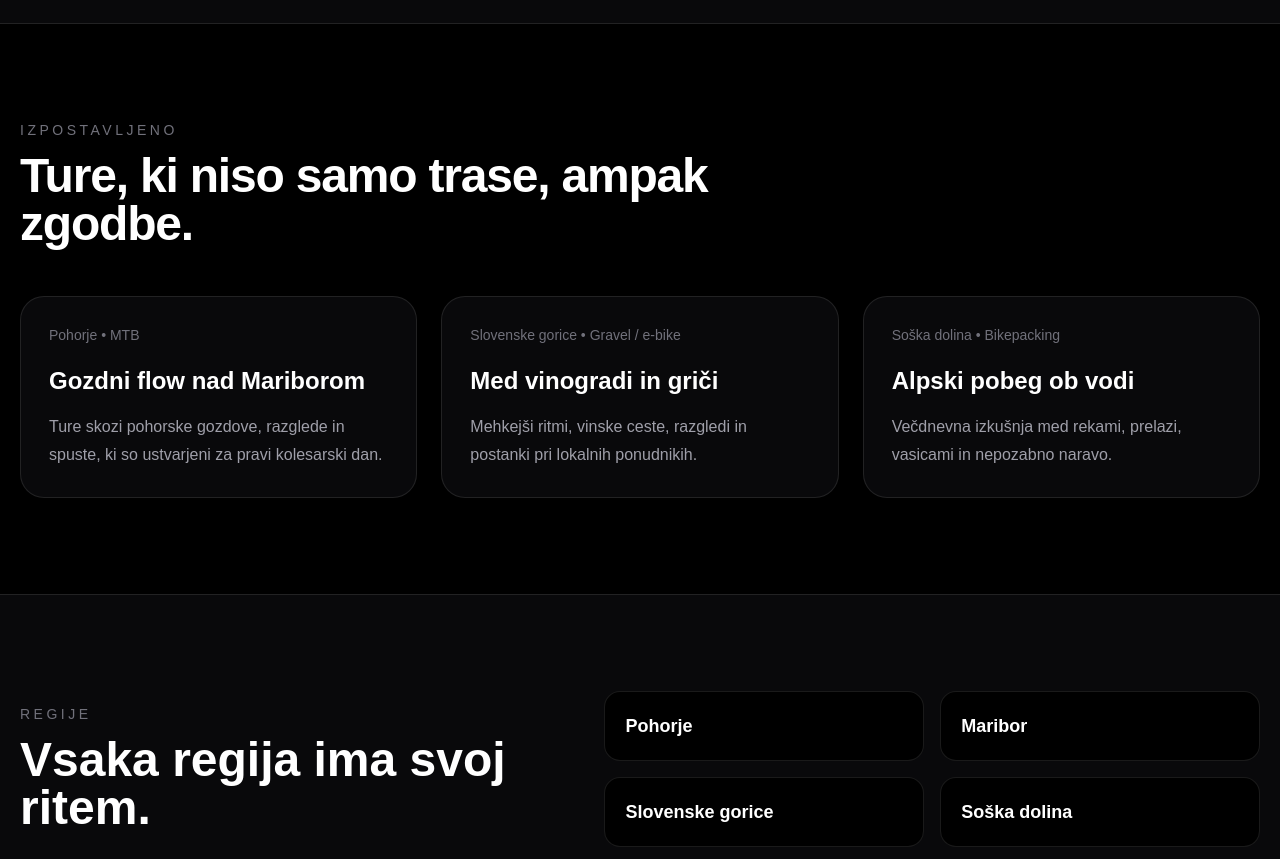
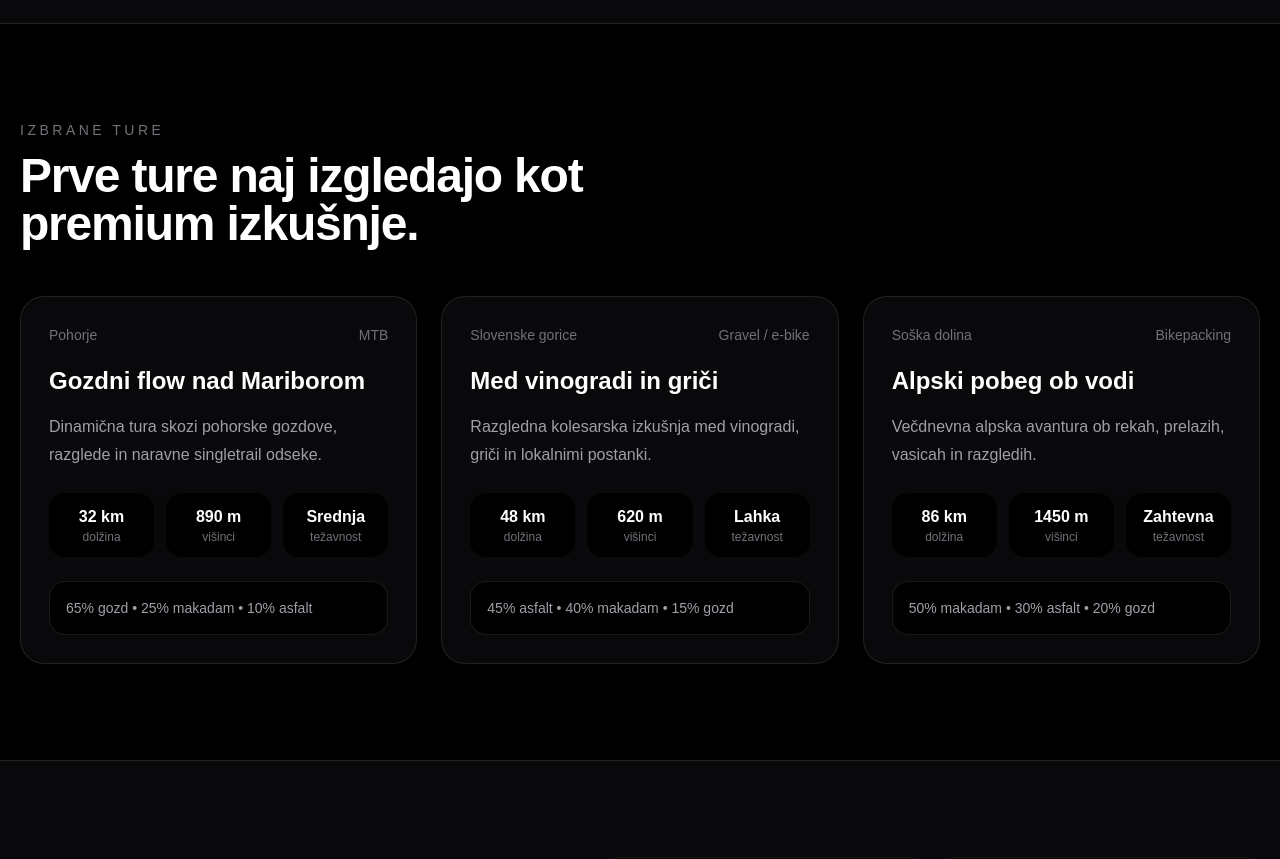
Before and after one commit to rabojan/bojan-on-bike-app, a Next.js app: page / in a window 1280 px wide. Shown: the part 940-1799 px from the top of the page. Built offline with nearby package versions, Linux system fonts and the light colour scheme.

Commit message:
Add premium trail cards

```diff
--- a/app/page.tsx
+++ b/app/page.tsx
@@ -1,36 +1,43 @@
 "use client";
 
 import { useState } from "react";
+
+const menuItems = ["Ture", "Regije", "Doživetja", "Ponudniki"];
 
 const featuredTrails = [
   {
     region: "Pohorje",
     type: "MTB",
     title: "Gozdni flow nad Mariborom",
-    text: "Ture skozi pohorske gozdove, razglede in spuste, ki so ustvarjeni za pravi kolesarski dan.",
+    distance: "32 km",
+    elevation: "890 m",
+    difficulty: "Srednja",
+    surface: "65% gozd • 25% makadam • 10% asfalt",
+    text: "Dinamična tura skozi pohorske gozdove, razglede in naravne singletrail odseke.",
   },
   {
     region: "Slovenske gorice",
     type: "Gravel / e-bike",
     title: "Med vinogradi in griči",
-    text: "Mehkejši ritmi, vinske ceste, razgledi in postanki pri lokalnih ponudnikih.",
+    distance: "48 km",
+    elevation: "620 m",
+    difficulty: "Lahka",
+    surface: "45% asfalt • 40% makadam • 15% gozd",
+    text: "Razgledna kolesarska izkušnja med vinogradi, griči in lokalnimi postanki.",
   },
   {
     region: "Soška dolina",
     type: "Bikepacking",
     title: "Alpski pobeg ob vodi",
-    text: "Večdnevna izkušnja med rekami, prelazi, vasicami in nepozabno naravo.",
+    distance: "86 km",
+    elevation: "1450 m",
+    difficulty: "Zahtevna",
+    surface: "50% makadam • 30% asfalt • 20% gozd",
+    text: "Večdnevna alpska avantura ob rekah, prelazih, vasicah in razgledih.",
   },
 ];
 
-const regions = [
-  "Pohorje",
-  "Maribor",
-  "Slovenske gorice",
-  "Soška dolina",
-  "Istra",
-  "Goriška",
-];
+const regions = ["Pohorje", "Maribor", "Slovenske gorice", "Soška dolina", "Istra", "Goriška"];
 
 const stats = [
   { value: "30+", label: "ciljna skupina" },
@@ -45,15 +52,14 @@ export default function Home() {
     <main className="min-h-screen bg-black text-white">
       <header className="fixed left-0 top-0 z-50 w-full border-b border-white/10 bg-black/70 backdrop-blur-xl">
         <div className="mx-auto flex h-16 max-w-7xl items-center justify-between px-5">
-          <div className="text-lg font-bold tracking-wide">
-            Bojan on Bike
-          </div>
+          <div className="text-lg font-bold tracking-wide">Bojan on Bike</div>
 
           <nav className="hidden items-center gap-8 text-sm text-zinc-300 md:flex">
-            <a className="transition hover:text-white" href="#">Ture</a>
-            <a className="transition hover:text-white" href="#">Regije</a>
-            <a className="transition hover:text-white" href="#">Doživetja</a>
-            <a className="transition hover:text-white" href="#">Ponudniki</a>
+            {menuItems.map((item) => (
+              <a key={item} className="transition hover:text-white" href="#">
+                {item}
+              </a>
+            ))}
           </nav>
 
           <button
@@ -61,21 +67,9 @@ export default function Home() {
             className="relative flex h-11 w-11 items-center justify-center rounded-full border border-white/10 bg-white/5 md:hidden"
             aria-label="Odpri meni"
           >
-            <span
-              className={`absolute h-[2px] w-5 bg-white transition ${
-                menuOpen ? "rotate-45" : "-translate-y-1.5"
-              }`}
-            />
-            <span
-              className={`absolute h-[2px] w-5 bg-white transition ${
-                menuOpen ? "opacity-0" : "opacity-100"
-              }`}
-            />
-            <span
-              className={`absolute h-[2px] w-5 bg-white transition ${
-                menuOpen ? "-rotate-45" : "translate-y-1.5"
-              }`}
-            />
+            <span className={`absolute h-[2px] w-5 bg-white transition ${menuOpen ? "rotate-45" : "-translate-y-1.5"}`} />
+            <span className={`absolute h-[2px] w-5 bg-white transition ${menuOpen ? "opacity-0" : "opacity-100"}`} />
+            <span className={`absolute h-[2px] w-5 bg-white transition ${menuOpen ? "-rotate-45" : "translate-y-1.5"}`} />
           </button>
         </div>
       </header>
@@ -83,7 +77,7 @@ export default function Home() {
       {menuOpen && (
         <div className="fixed inset-0 z-40 bg-black/95 px-5 pt-24 backdrop-blur-2xl md:hidden">
           <nav className="flex flex-col">
-            {["Ture", "Regije", "Doživetja", "Ponudniki"].map((item) => (
+            {menuItems.map((item) => (
               <a
                 key={item}
                 href="#"
@@ -145,10 +139,7 @@ export default function Home() {
       <section className="border-y border-white/10 bg-zinc-950 px-5 py-8">
         <div className="mx-auto grid max-w-7xl gap-4 sm:grid-cols-3">
           {stats.map((stat) => (
-            <div
-              key={stat.label}
-              className="rounded-2xl border border-white/10 bg-black px-6 py-5"
-            >
+            <div key={stat.label} className="rounded-2xl border border-white/10 bg-black px-6 py-5">
               <div className="text-2xl font-black">{stat.value}</div>
               <div className="mt-1 text-sm text-zinc-500">{stat.label}</div>
             </div>
@@ -160,10 +151,10 @@ export default function Home() {
         <div className="mx-auto max-w-7xl">
           <div className="mb-12">
             <p className="mb-3 text-sm uppercase tracking-[0.25em] text-zinc-500">
-              Izpostavljeno
+              Izbrane ture
             </p>
             <h2 className="max-w-3xl text-4xl font-bold tracking-tight md:text-5xl">
-              Ture, ki niso samo trase, ampak zgodbe.
+              Prve ture naj izgledajo kot premium izkušnje.
             </h2>
           </div>
 
@@ -173,11 +164,32 @@ export default function Home() {
                 key={trail.title}
                 className="rounded-3xl border border-white/10 bg-zinc-950 p-7 transition hover:-translate-y-1 hover:border-white/20"
               >
-                <div className="mb-5 text-sm text-zinc-500">
-                  {trail.region} • {trail.type}
+                <div className="mb-5 flex items-center justify-between text-sm text-zinc-500">
+                  <span>{trail.region}</span>
+                  <span>{trail.type}</span>
                 </div>
+
                 <h3 className="mb-4 text-2xl font-bold">{trail.title}</h3>
-                <p className="leading-7 text-zinc-400">{trail.text}</p>
+                <p className="mb-6 leading-7 text-zinc-400">{trail.text}</p>
+
+                <div className="mb-6 grid grid-cols-3 gap-3 text-center">
+                  <div className="rounded-2xl bg-black p-3">
+                    <div className="font-bold">{trail.distance}</div>
+                    <div className="text-xs text-zinc-500">dolžina</div>
+                  </div>
+                  <div className="rounded-2xl bg-black p-3">
+                    <div className="font-bold">{trail.elevation}</div>
+                    <div className="text-xs text-zinc-500">višinci</div>
+                  </div>
+                  <div className="rounded-2xl bg-black p-3">
+                    <div className="font-bold">{trail.difficulty}</div>
+                    <div className="text-xs text-zinc-500">težavnost</div>
+                  </div>
+                </div>
+
+                <div className="rounded-2xl border border-white/10 bg-black p-4 text-sm text-zinc-400">
+                  {trail.surface}
+                </div>
               </article>
             ))}
           </div>
@@ -201,10 +213,7 @@ export default function Home() {
 
           <div className="grid grid-cols-2 gap-4">
             {regions.map((region) => (
-              <div
-                key={region}
-                className="rounded-2xl border border-white/10 bg-black p-5 text-lg font-semibold"
-              >
+              <div key={region} className="rounded-2xl border border-white/10 bg-black p-5 text-lg font-semibold">
                 {region}
               </div>
             ))}
```
